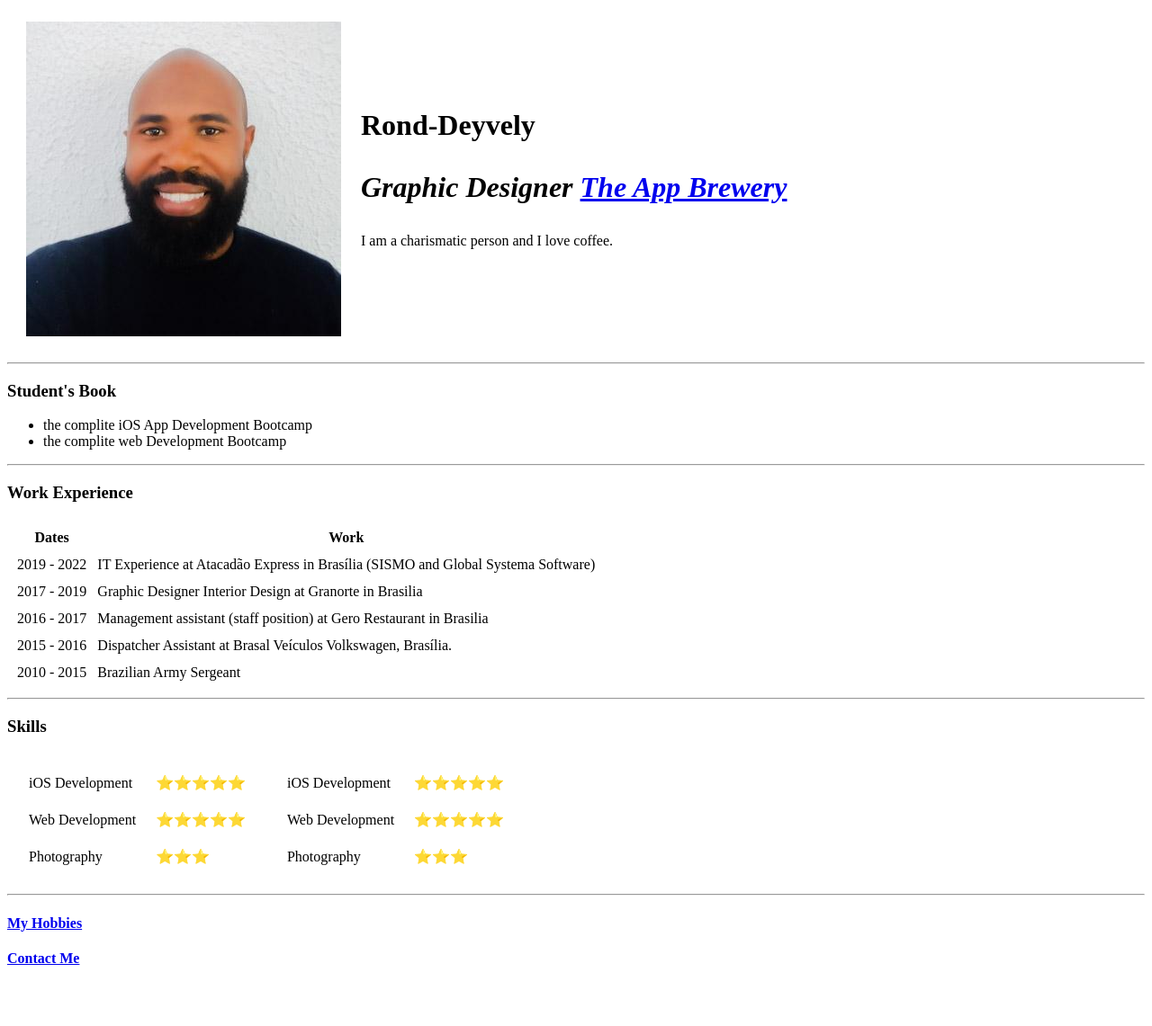
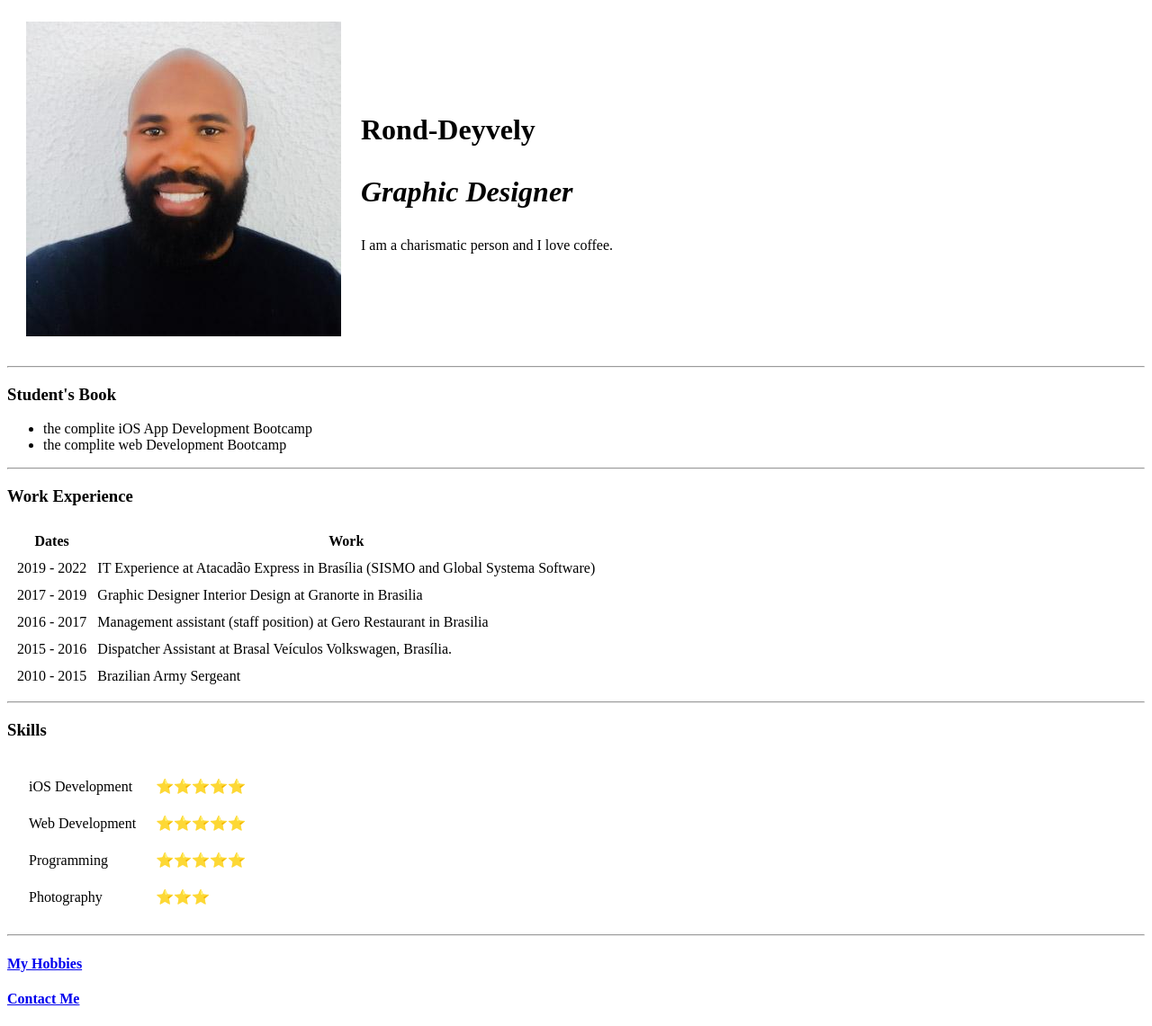
Before and after one commit to Deyvely/CV, a plain HTML site: page index.html in a window 1280 px wide. Shown: the part 5-1146 px from the top of the page at 90% size. Before the commit the page ends 1101 px from the top, so only its background shows below. Drawn offline with Linux system fonts and the light colour scheme.

Commit message:
Update index.html

```diff
--- a/index.html
+++ b/index.html
@@ -1,4 +1,4 @@
-
+<!DOCTYPE html>
 <html>
 
 <head>
@@ -11,11 +11,10 @@
         <td><img src="deyvely350.jpg" alt="Rond-Deyvely profile picture"></td>
         <td>    <h1>
            <font style="vertical-align: inherit;">Rond-Deyvely</font></h1> <h1>
-         <p><em>Graphic Designer <strong><a href="https://appbrewery.com/">The App Brewery</a></strong></em></p></h3>
+         <p><em>Graphic Designer <strong></strong></em></p></h3>
          <p>I am a charismatic person and I love coffee.</p></td>
       </tr>
     </table cellspacing="10">
-
      <hr>
      <h3> Student's Book</h3>
      <ul>
@@ -54,7 +53,6 @@
       </table>
       <hr>
       <h3>Skills</h3>
-
 <table>
   <tr>
     <td>
@@ -67,39 +65,26 @@
             <td>⭐⭐⭐⭐⭐</td>
           </tr>
           <tr>
-            <td>Photography</td>
-            <td>⭐⭐⭐</td>
-          </tr>
-        </tr>
+            <td>Programming</td>
+            <td>⭐⭐⭐⭐⭐</td>
+            <tr>
+              <td>Photography</td>
+              <td>⭐⭐⭐</td>
+            </tr>
       </table>
     </td>
 
     <td>
       <table cellspacing="20">
-        <tr>
-          <td>iOS Development</td>
-          <td>⭐⭐⭐⭐⭐</td>
-          <tr>
-            <td>Web Development</td>
-            <td>⭐⭐⭐⭐⭐</td>
-          </tr>
-          <tr>
-            <td>Photography</td>
-            <td>⭐⭐⭐</td>
-          </tr>
-        </tr>
       </table>
     </td>
-
   </tr>
 </hr>
 </table>
 <hr>
-
-     </ul>
+ </ul>
       <h4><a href="hobbies.html"> My Hobbies  </a></h4>
       <h4><a href="contact-me.html"> Contact Me </a></h4>
-
 
   </body>
 
```
